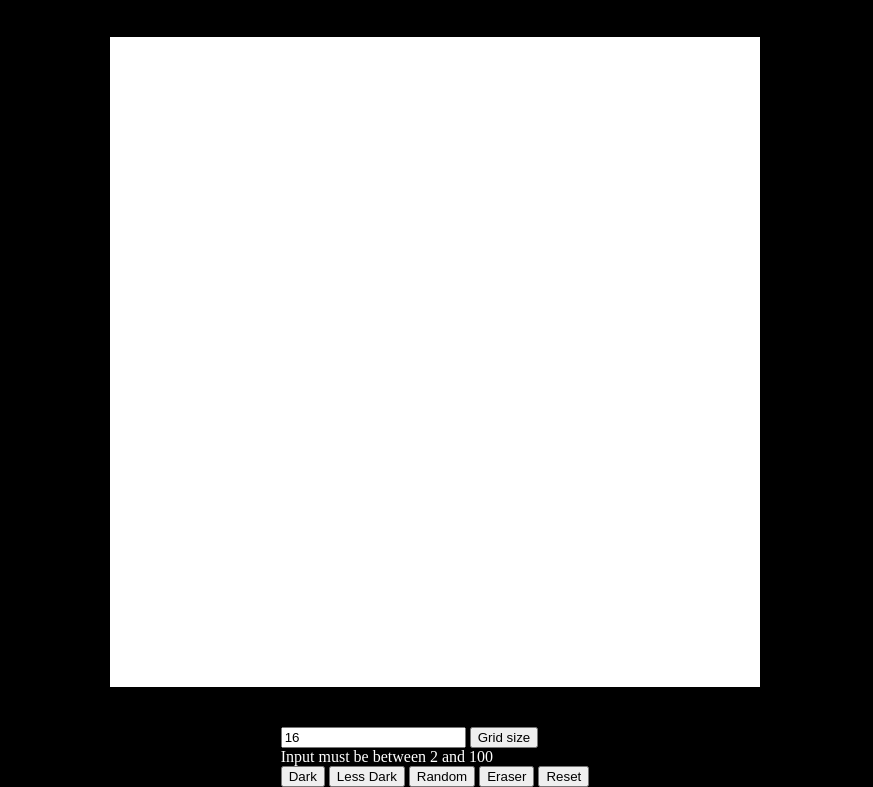
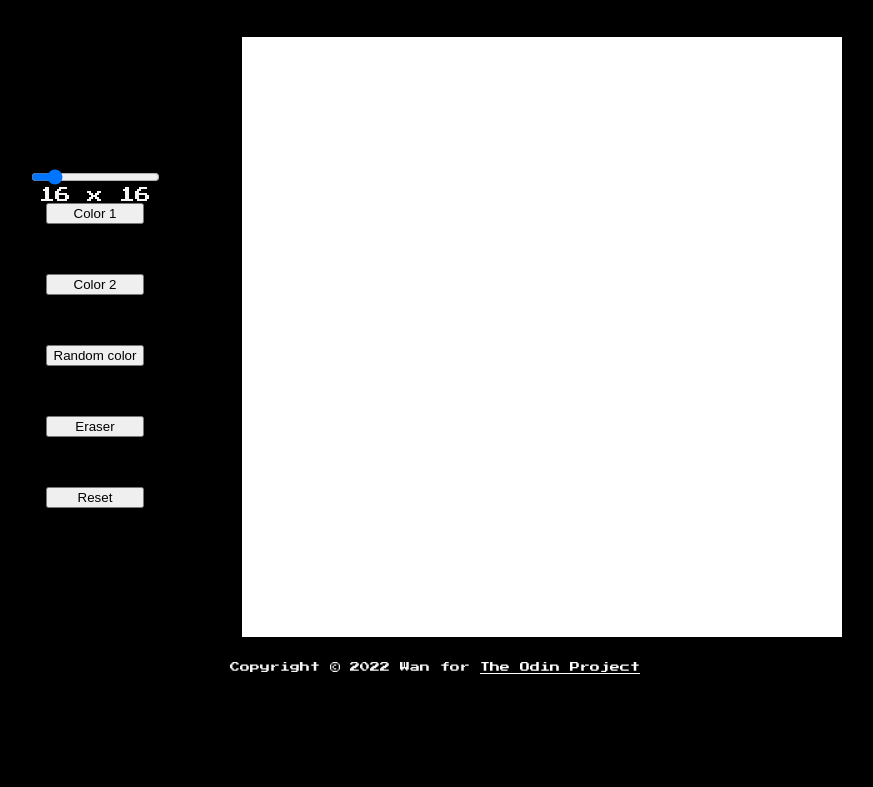
Before and after one commit to erwanCherel/Etch-a-Sketch, a plain HTML site: page index.html in a window 1280 px wide. Shown: the part 103-890 px from the top of the page, without its empty margins (205-1078 px from the left). After the commit the page ends 800 px from the top, so only its background shows below. Drawn offline with Linux system fonts and the light colour scheme.

Commit message:
applied some CSS, add a range slider, add a footer...

```diff
--- a/index.html
+++ b/index.html
@@ -12,28 +12,29 @@
 
     <h1 id="header">Etch-a-sketch</h1>
 
-    <div id="containerBackground">
-        <div id="container"></div>
+    <div class="flex-container">
+        <div id="parameters">
+            <div id="gridSize">
+                    <input id="sizeSlider" type="range" value="16" min="2" max="100"  >
+                    <div id="sizeValue" class="size-value">16 x 16</div>
+            </div>
+
+            <div class="selectors">
+                <button class="button" id="color1" onclick="changeColor('choice1')">Color 1</button>
+                <button class="button" id="color2" onclick="changeColor('choice2')">Color 2</button>
+                <button class="button" id="randomColor" onclick="changeColor('choice3')">Random color</button>
+                <button class="button" id="whiteColor" onclick="changeColor('choice4')">Eraser</button>
+                <button class="button" id="reset" onclick="resetGrid()">Reset</button>
+            </div>
+        </div>
+
+        <div id="containerBackground">
+            <div id="container"></div>
+        </div>
     </div>
-
-    <div id="bottom">
-    <div id="gridSize">
-        <input type="text" placeholder="Grid size" value="16" onchange="changeSize(this.value)">
-        <button>Grid size</button>
+    <div id="footer">
+        <p>Copyright © 2022 Wan for <a href="https://www.theodinproject.com/" target="_blank">The Odin Project</a> </p>
     </div>
-
-    <div class="error">Input must be between 2 and 100</div>
-
-    <div id="buttons">
-        <button class="button" id="blackButton" onclick="black()">Dark</button>
-        <button class="button" id="greyButton" onclick="grey()">Less Dark</button>
-        <button class="button" id="randomButton" onclick="random()">Random</button>
-        <button class="button" id="eraserButton" onclick="eraser()">Eraser</button>
-        <button class="button" id="resetButton" onclick="resetGrid()">Reset</button>
-    </div>
-
-
-</div>
 </div>
 
 
--- a/main.js
+++ b/main.js
@@ -1,58 +1,78 @@
-// random color = `hsl(${Math.random() * 360}, 100%, 50%)`
 
+const color1 = "#E8B75F";
+const color2 = "#923655";
+const white = "white";
+
+//range slider
+function setCurrentSize(newSize) {
+  currentSize = newSize
+}
+
+const sizeValue = document.getElementById('sizeValue')
+const sizeSlider = document.getElementById('sizeSlider')
+
+sizeSlider.onmousemove = (e) => updateSizeValue(e.target.value)
+sizeSlider.onchange = (e) => changeSize(e.target.value)
+
+function changeSize(value) {
+  setCurrentSize(value)
+  updateSizeValue(value)
+  reloadGrid()
+}
+
+function updateSizeValue(value) {
+  sizeValue.innerHTML = `${value} x ${value}`
+}
+
+function reloadGrid() {
+  resetGrid()
+  populateGrid(currentSize)
+}
 
 function populateGrid(size){
+  // determines the amount of rows and columns inside container
     let container = document.querySelector("#container");
     container.style.gridTemplateColumns = `repeat(${size} , 1fr)`;
     container.style.gridTemplateRows = `repeat(${size} , 1fr)`;
 
-    let amount = size * size;
-    for(i=0; i<amount;i++){
+    // create enough divs to make a square grid
+     for(i=0; i<size * size;i++){
         let div = document.createElement("div");
         container.insertAdjacentElement("beforeend", div);
     }
 
+    // by default, when a div is hovered, color1 is applied
     container.addEventListener('mouseover', (div) => {
-        div.target.style.backgroundColor = "#06173A";
+        div.target.style.backgroundColor = color1;
     })
 }
 populateGrid(16);
 
-function changeSize(input) {
-    if (input >= 2 && input <= 100) {
-      document.querySelector(".error").style.display = "none";
-      populateGrid(input);
-      resetGrid()
-    } else {
-      document.querySelector(".error").style.display = "grid";
-    }
-  }
 
-
+//clear the grid
 function resetGrid(){
   let container = document.querySelector("#container");
   let divs = container.querySelectorAll("div");
-  divs.forEach((div) => (div.style.backgroundColor = "white"));
+  divs.forEach((div) => (div.style.backgroundColor = white));
 }
 
-function black(){
-  container.addEventListener('mouseover', (div) => {
-    div.target.style.backgroundColor = "#06173A";
-})}
-
-function grey(){
-  container.addEventListener('mouseover', (div) => {
-    div.target.style.backgroundColor = "#4F658F";
-})}
-
-function random(){
-  container.addEventListener('mouseover', (div) => {
-    div.target.style.backgroundColor = `hsl(${Math.random() * 360}, 100%, 50%)`;
-})
+//set the color used when button is clicked
+function changeColor(choice){
+  if(choice === 'choice1'){
+    container.addEventListener('mouseover', (div) => {
+      div.target.style.backgroundColor = color1;
+  })
+  } else if(choice === 'choice2'){
+    container.addEventListener('mouseover', (div) => {
+      div.target.style.backgroundColor = color2;
+  })
+  } else if(choice === 'choice3') {
+    container.addEventListener('mouseover', (div) => {
+      div.target.style.backgroundColor = `hsl(${Math.random() * 360}, 90%, 70%)`;
+  })
+  } else if(choice === 'choice4'){
+    container.addEventListener('mouseover', (div) => {
+      div.target.style.backgroundColor = white;
+  })
+  }
 }
-
-function eraser(){
-  container.addEventListener('mouseover', (div) => {
-    div.target.style.backgroundColor = "white";
-})
-}
--- a/styles.css
+++ b/styles.css
@@ -14,20 +14,24 @@
 body{
     margin: 0;
     padding: 0;
-    background-color: black;
+    background-color: rgb(0, 0, 0);
+    font-family: "Press Start 2P";
 }
 
 #header{
-    font-family: "Press Start 2P";
     margin: 60px 0px 40px 0px;
     font-size: 2.5rem;
     color: whitesmoke
 }
 
+#sizeValue{
+    color: whitesmoke;
+}
+
 #container{
     display: grid;
-    width: 650px;
-    height: 650px;
+    width: 600px;
+    height: 600px;
     background-color: white;
 }
 
@@ -46,14 +50,50 @@ body{
     display: flex;
     flex-direction: column;
     align-items: center;
+    justify-content: center;
+}
+
+.flex-container{
+    display: flex;
+}
+
+#gridSize{
+    text-align: center;
+}
+
+.selectors{
+    display: flex;
+    flex-direction: column;
+    gap: 50px;
 }
 
 
+.error{
+    color: whitesmoke;
+    font-size: 15px;
+}
 
-.error{
+#parameters{
+    display: flex;
+    flex-direction: column;
+    align-items: center;
+    margin-right: 80px;
+    justify-content: center;
+}
+
+#size{
+    color: white;
+    font-size: 12px;
+}
+
+#footer{
+    color: whitesmoke;
+    font-size: 10px;
+    position: absolute;
+    bottom: 0;
+    margin-bottom: 15px;
+}
+
+a{
     color: white;
 }
-
-#bottom{
-    margin-top: 40px;
-}
```
